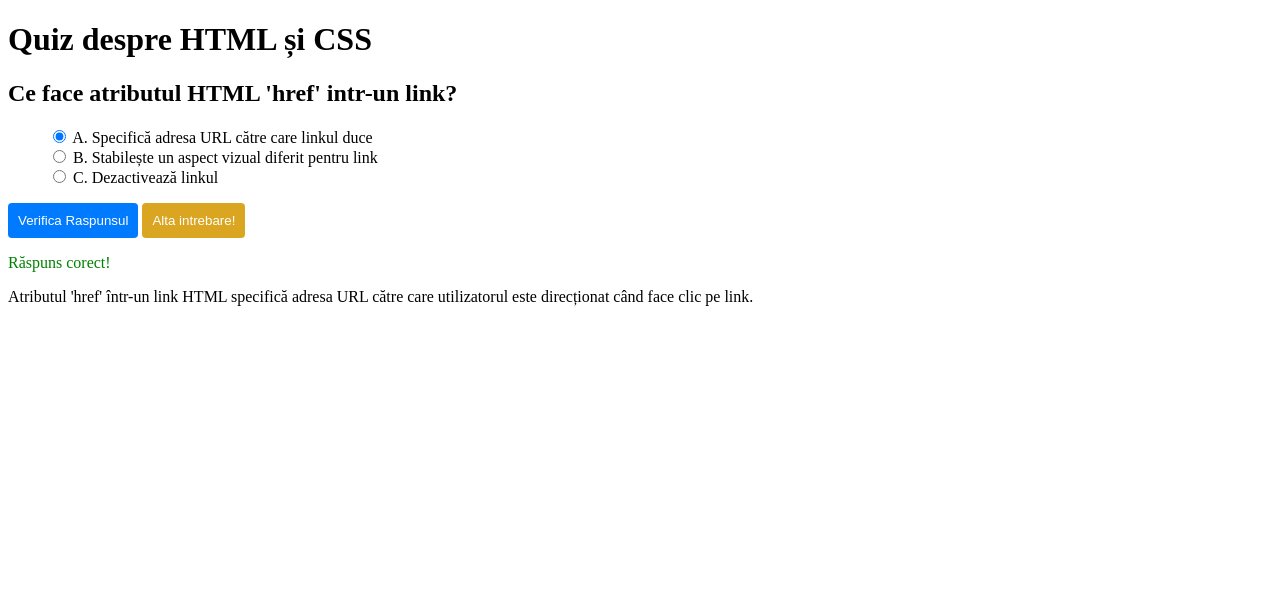
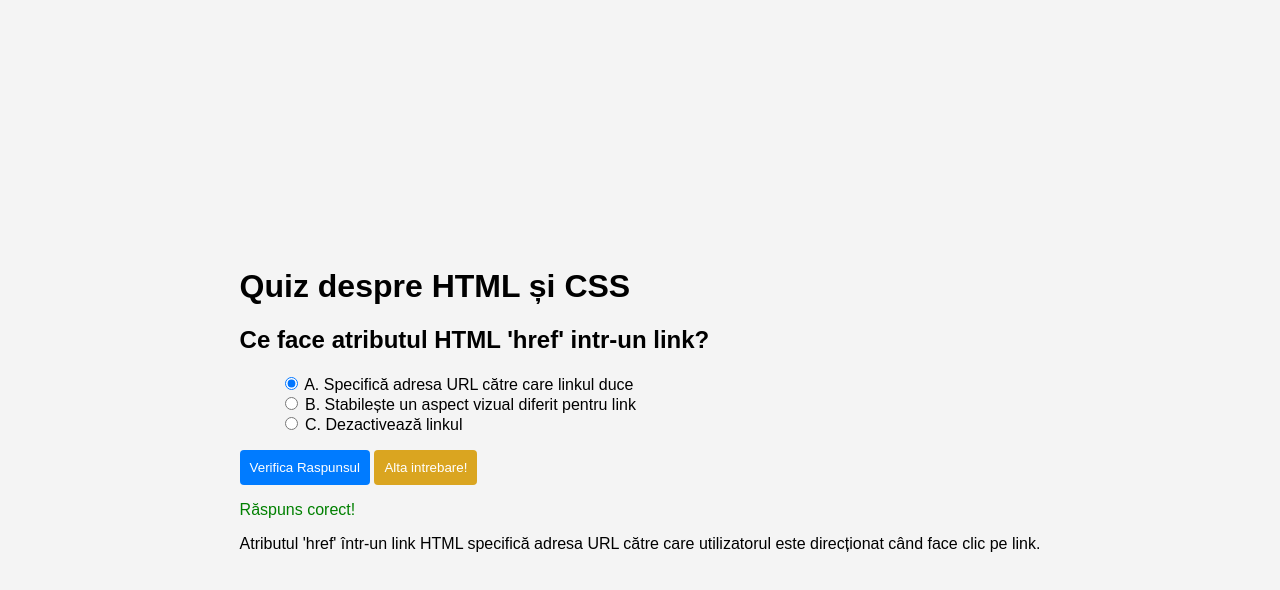
Before and after one commit to CristinaChifor/quizapp2, a plain HTML site: page index.html in a window 1280 px wide. Drawn offline with Linux system fonts and the light colour scheme.

Commit message:
style.css

```diff
--- a/style.css
+++ b/style.css
@@ -25,3 +25,15 @@ ul li {
 .right {
     color: green;
 }
+
+
+body {
+    font-family: 'Arial', sans-serif;
+    background-color: #f4f4f4;
+    margin: 0;
+    padding: 0;
+    display: flex;
+    justify-content: center;
+    align-items: center;
+    height: 100vh;
+}
```
